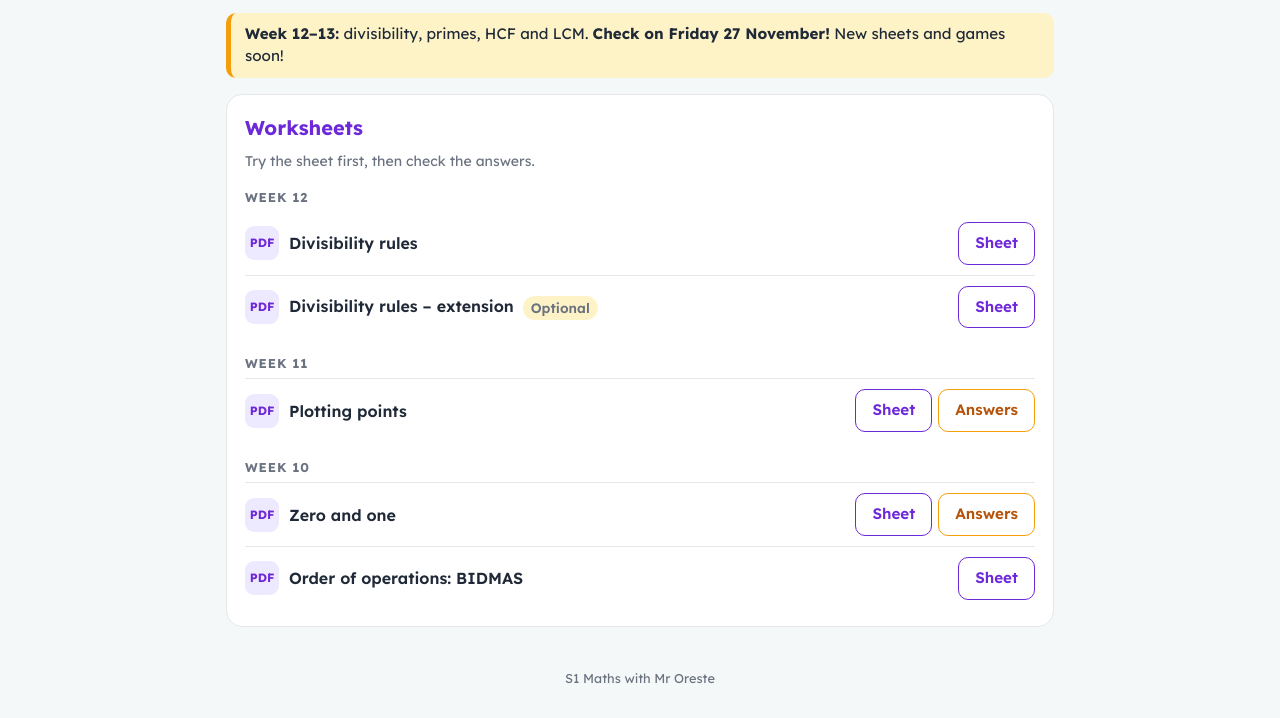
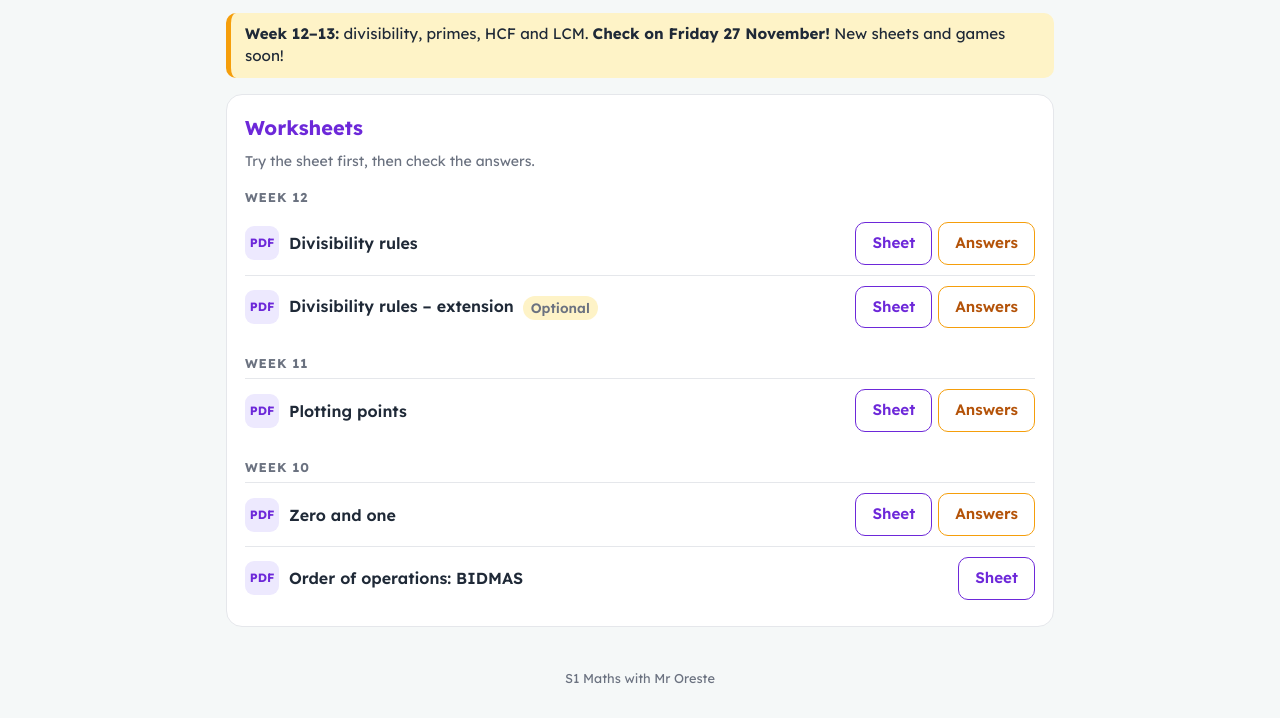
Before and after one commit to MrOreste/s1, a plain HTML site: page index.html in a window 1280 px wide. Shown: the part 153-871 px from the top of the page. Drawn offline with Linux system fonts and the light colour scheme.

Commit message:
Divisibility rules: answer key (covers the extension too)
Co-Authored-By: Claude Opus 5.5 <noreply@anthropic.com>
Claude-Session: https://claude.ai/code/session_01B5nqebYYeSozLruNEebkhV

```diff
--- a/index.html
+++ b/index.html
@@ -368,8 +368,8 @@ function quiz(el,makeList,intro){
 <script>
 /* [week, lesson(s), topic, sheet file, answers file ('' = none), class tag ('' = both classes)] — newest lesson shows first */
 const SHEETS=[
- [12,'44','Divisibility rules','S1_Divisibility-rules_L44.pdf','',''],
- [12,'44','Divisibility rules – extension','S1_Divisibility-rules-extension_L44.pdf','','Optional'],
+ [12,'44','Divisibility rules','S1_Divisibility-rules_L44.pdf','S1_Divisibility-rules_answers_L44.pdf',''],
+ [12,'44','Divisibility rules – extension','S1_Divisibility-rules-extension_L44.pdf','S1_Divisibility-rules_answers_L44.pdf','Optional'],
  [11,'40-41','Plotting points','S1_Plotting-points_L40-L41.pdf','S1_Plotting-points_answers_L40-L41.pdf',''],
  [10,'38','Order of operations: BIDMAS','S1_BIDMAS_L38.pdf','',''],
  [10,'39','Zero and one','S1_Zero-and-one_L39.pdf','S1_Zero-and-one_answers_L39.pdf','']];
```
Also changed, not shown: 1 other file.
